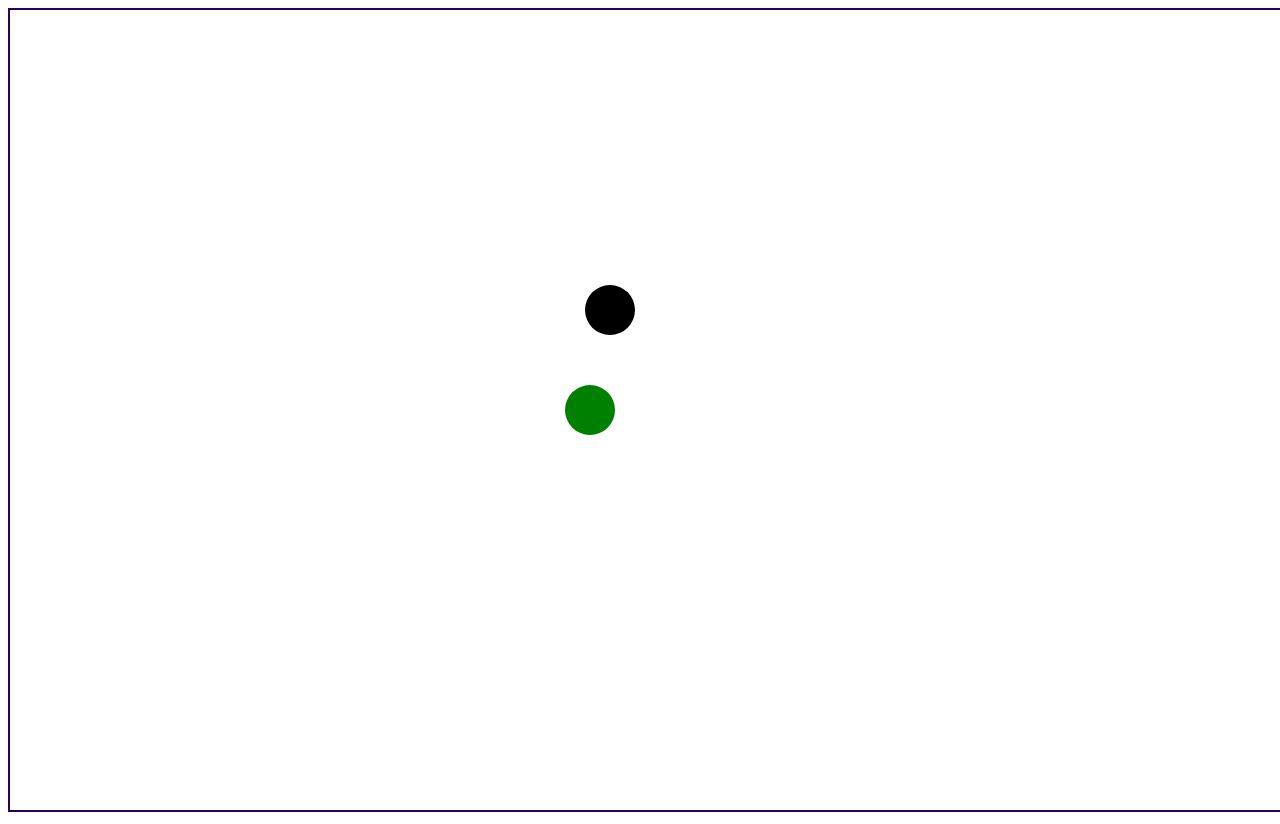
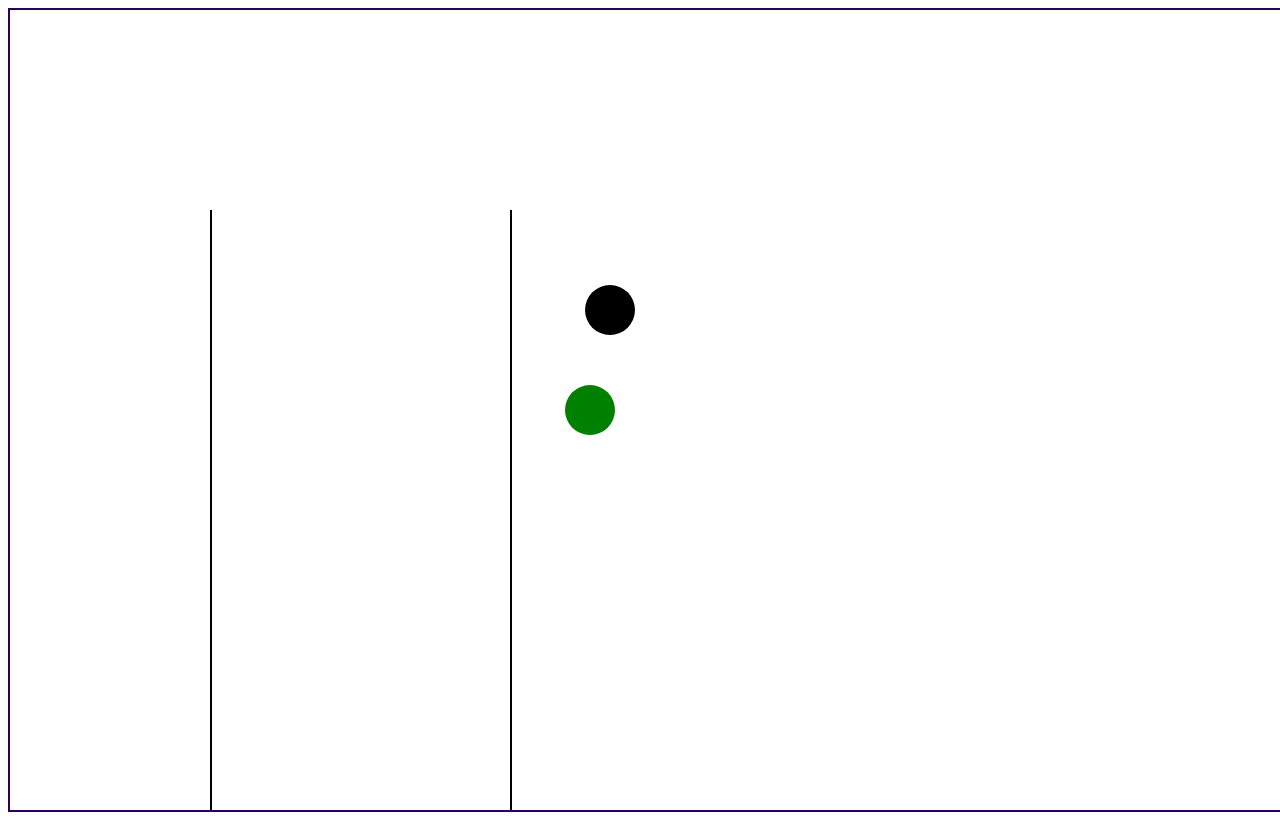
Before and after one commit to ehsaasgrover/CollisionDetection, a plain HTML site: page index.html in a window 1280 px wide. Drawn offline with Linux system fonts and the light colour scheme.

Commit message:
Merging main with branch

```diff
--- a/index.html
+++ b/index.html
@@ -208,8 +208,8 @@ function animate() {
   Circle1.x += Circle1.speed;
   Circle1.y += 1;
 
-  // Wall1.update();
-  // Wall2.update();
+  Wall1.update();
+  Wall2.update();
 }
 
 init()
```
